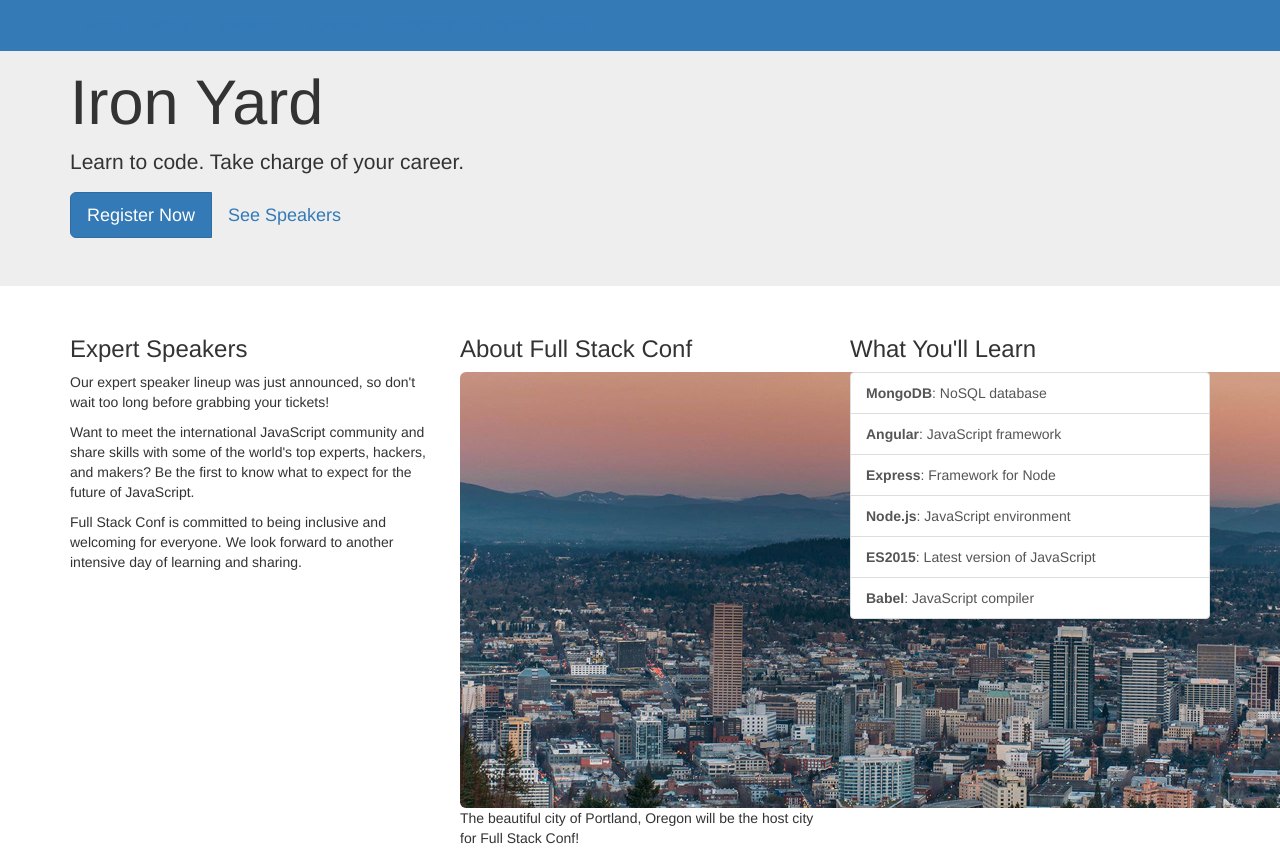
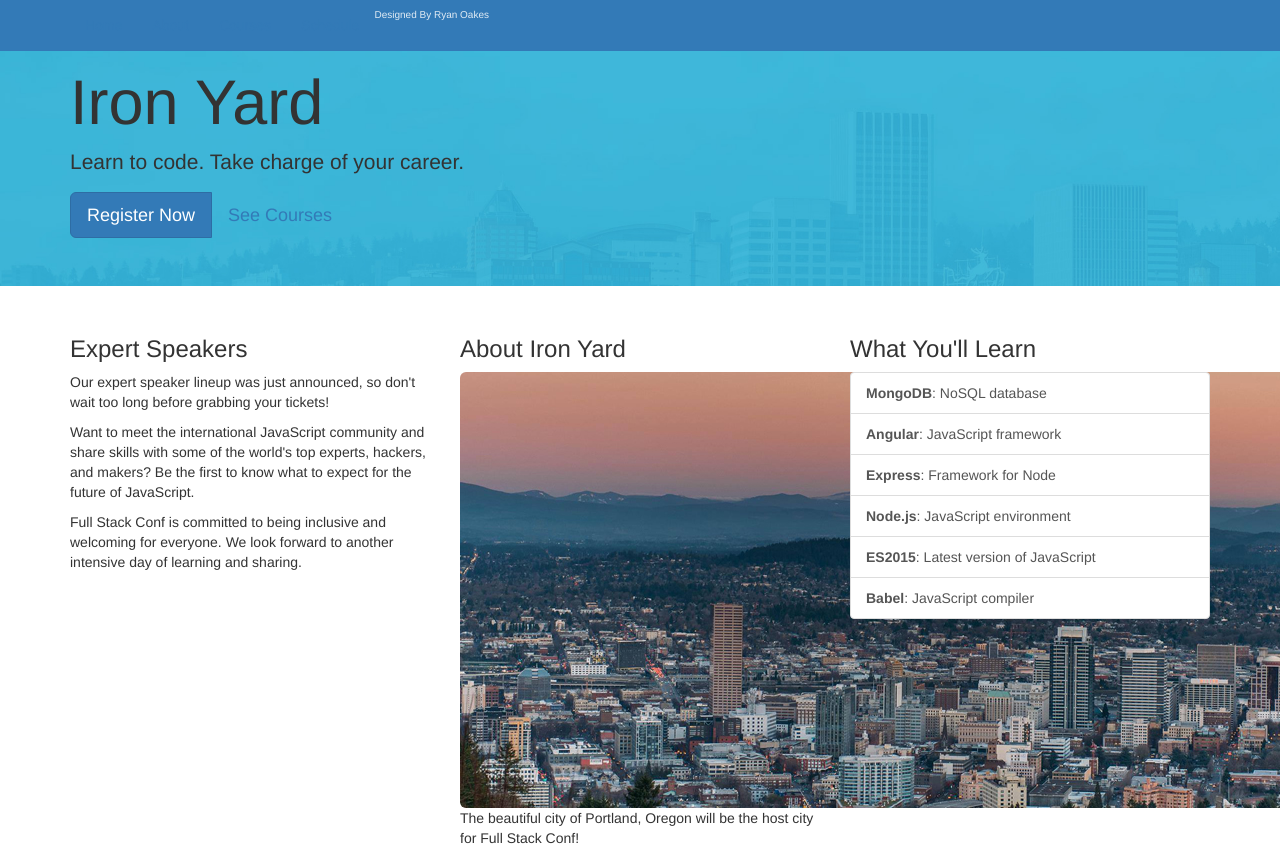
Before and after one commit to RyanOakes/bootstrap_4, a plain HTML site: page index.html in a window 1280 px wide. Shown: the top 851 px of the page. Drawn offline with nearby package versions, Linux system fonts and the light colour scheme.

Commit message:
Custom CSS

```diff
--- a/css/custom.css
+++ b/css/custom.css
@@ -0,0 +1,16 @@
+.navbar .navbar-brand {
+  color: rgba(255, 255, 255, .85);
+  font-size: 1rem;
+  padding-top: .5rem;
+
+}
+
+.jumbotron {
+  background: url('../img/jumbo-bg.jpg');
+  background-size: cover;
+}
+
+.btn,
+.active {
+  transition: .4s;
+}
--- a/index.html
+++ b/index.html
@@ -8,7 +8,7 @@
     <title>Iron Yard</title>
     <link rel="stylesheet" href="https://maxcdn.bootstrapcdn.com/bootstrap/4.0.0-alpha.3/css/bootstrap.min.css"
           integrity="sha384-MIwDKRSSImVFAZCVLtU0LMDdON6KVCrZHyVQQj6e8wIEJkW4tvwqXrbMIya1vriY" crossorigin="anonymous">
-    <link rel="stylesheet" href="/css/custom.css">
+    <link rel="stylesheet" href="css/custom.css">
   </head>
 
   <body id="home" data-spy="scroll" data-target=".navbar" data-offset="200">
@@ -24,7 +24,7 @@
             <a class="nav-link" href="#about">About</a>
           </li>
           <li class="nav-item">
-            <a class="nav-link" href="#speakers">Speakers</a>
+            <a class="nav-link" href="#speakers">Courses</a>
           </li>
           <li class="nav-item">
             <a class="nav-link" href="#schedule">Schedule</a>
@@ -44,7 +44,7 @@
 
         <div class="btn-group m-t-2" role="group" aria-label="Basic example">
           <button type="button" class="btn btn-primary btn-lg"  data-toggle="modal" data-target="#register">Register Now</button>
-          <a class="btn btn-secondary btn-lg" href="#speakers">See Speakers</a>
+          <a class="btn btn-secondary btn-lg" href="#speakers">See Courses</a>
         </div>
 
       </div>
@@ -57,7 +57,7 @@
       <!-- ABOUT  -->
       <div id="about" class="row">
         <div class="col-md-4 col-lg-push-4">
-          <h3 class="m-b-2">About Full Stack Conf</h3>
+          <h3 class="m-b-2">About Iron Yard</h3>
           <img class="m-b-1 img-fluid img-rounded hidden-xs-down" src="img/pdx.jpg" alt="Portland" />
           <p>The beautiful city of Portland, Oregon will be the host city for Full Stack Conf!</p>
           <p>Explore the future of JavaScript with a lineup of industry professionals. Discover new techniques to advance your career as a web developer.</p>
```
